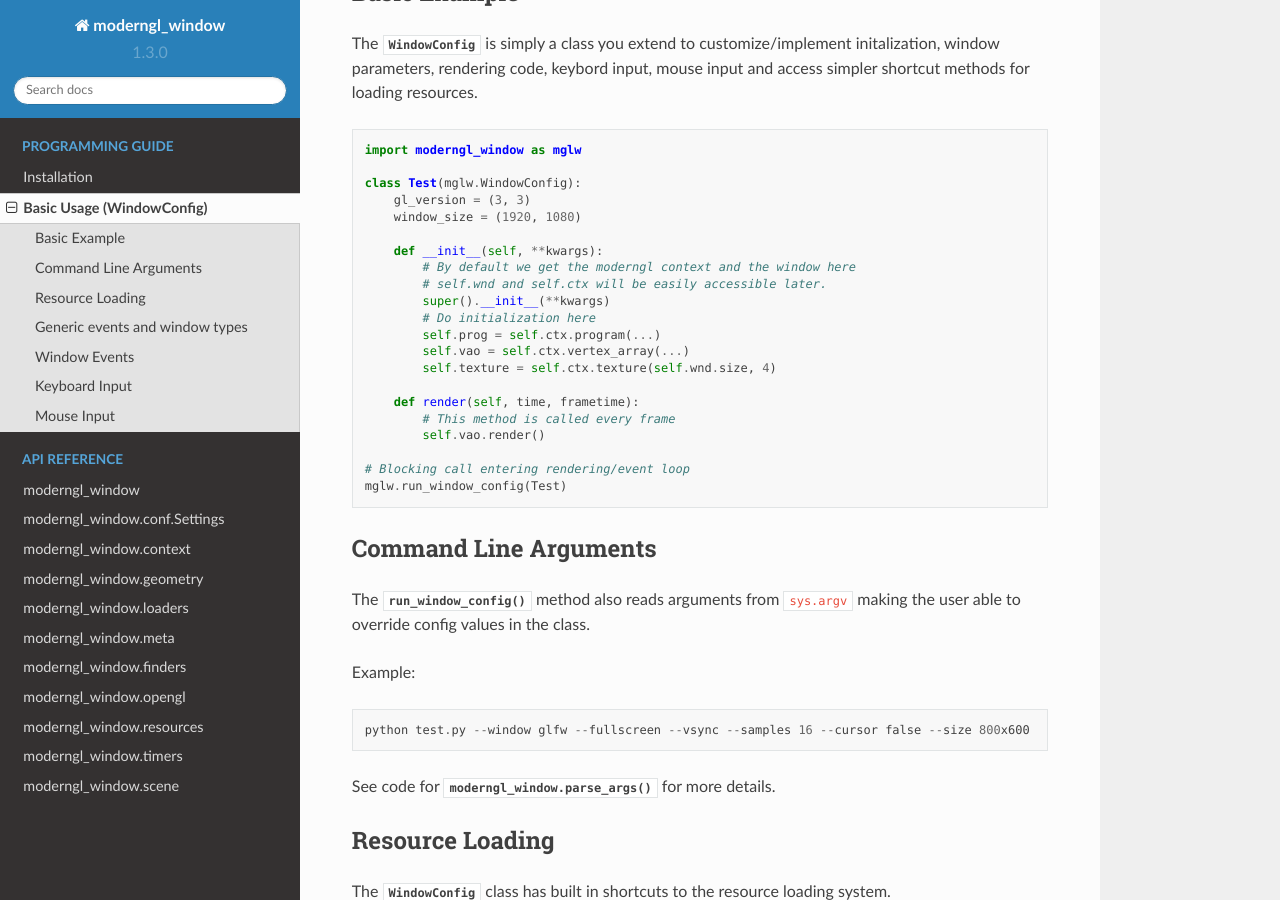
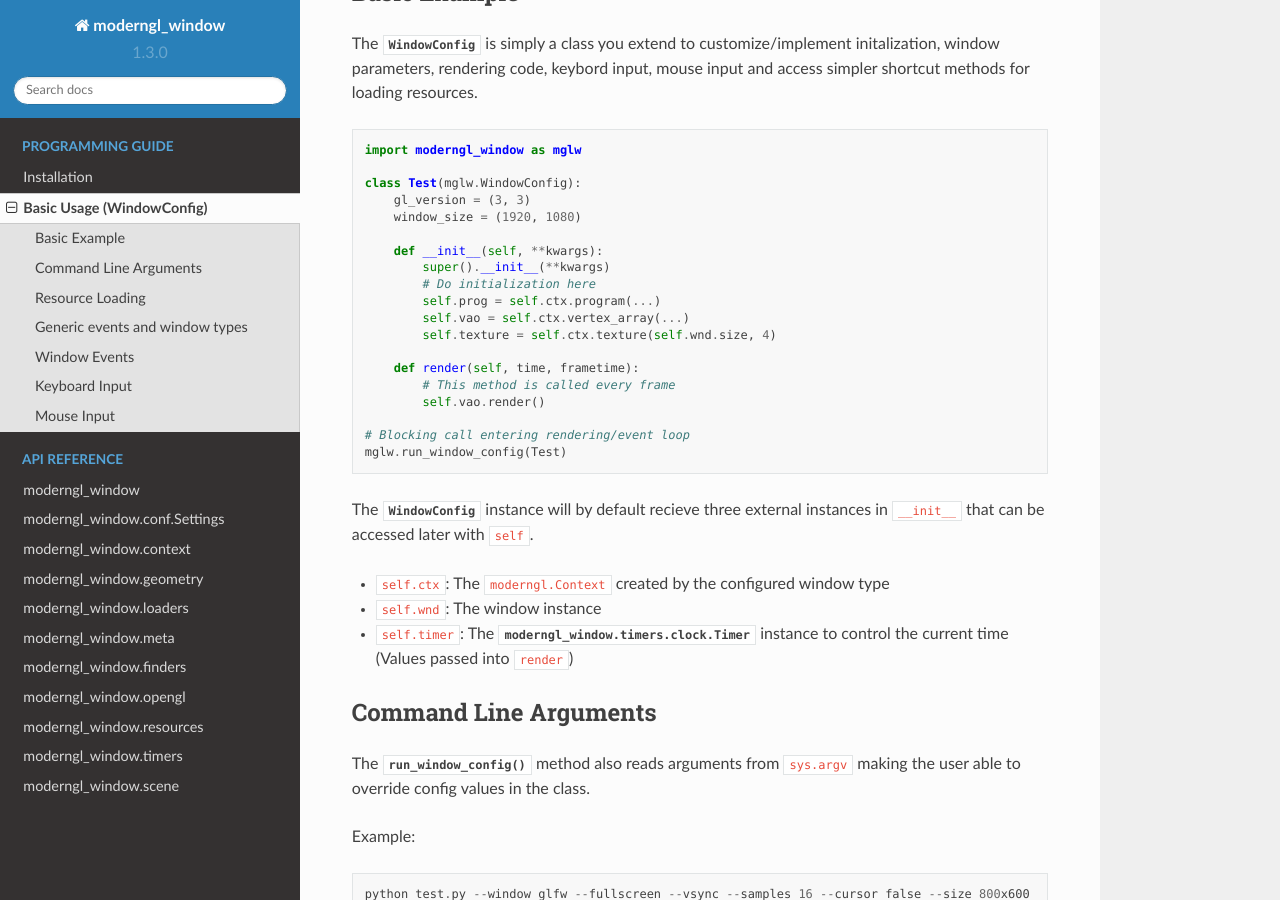
Before and after one commit to moderngl/moderngl-window, a Sphinx documentation site: the page built from docs/guide/basic_usage.rst, in a window 1280 px wide and 900 px high, scrolled down 329 px. Built offline with Sphinx 7.4.7 and the Read the Docs theme 2.0.0, drawn with Linux system fonts in a browser that asks for light colours.

Commit message:
Expose parameters for the WindofConfig instance

```diff
--- a/docs/guide/basic_usage.rst
+++ b/docs/guide/basic_usage.rst
@@ -27,8 +27,6 @@ and access simpler shortcut methods for loading resources.
         window_size = (1920, 1080)
 
         def __init__(self, **kwargs):
-            # By default we get the moderngl context and the window here
-            # self.wnd and self.ctx will be easily accessible later.
             super().__init__(**kwargs)
             # Do initialization here
             self.prog = self.ctx.program(...)
@@ -41,6 +39,15 @@ and access simpler shortcut methods for loading resources.
 
     # Blocking call entering rendering/event loop
     mglw.run_window_config(Test)
+
+The :py:class:`~moderngl_window.context.base.window.WindowConfig`
+instance will by default recieve three external instances in ``__init__``
+that can be accessed later with ``self``.
+
+- ``self.ctx``: The ``moderngl.Context`` created by the configured window type
+- ``self.wnd``: The window instance
+- ``self.timer``: The :py:class:`moderngl_window.timers.clock.Timer`
+  instance to control the current time (Values passed into ``render``)
 
 Command Line Arguments
 ----------------------
```
